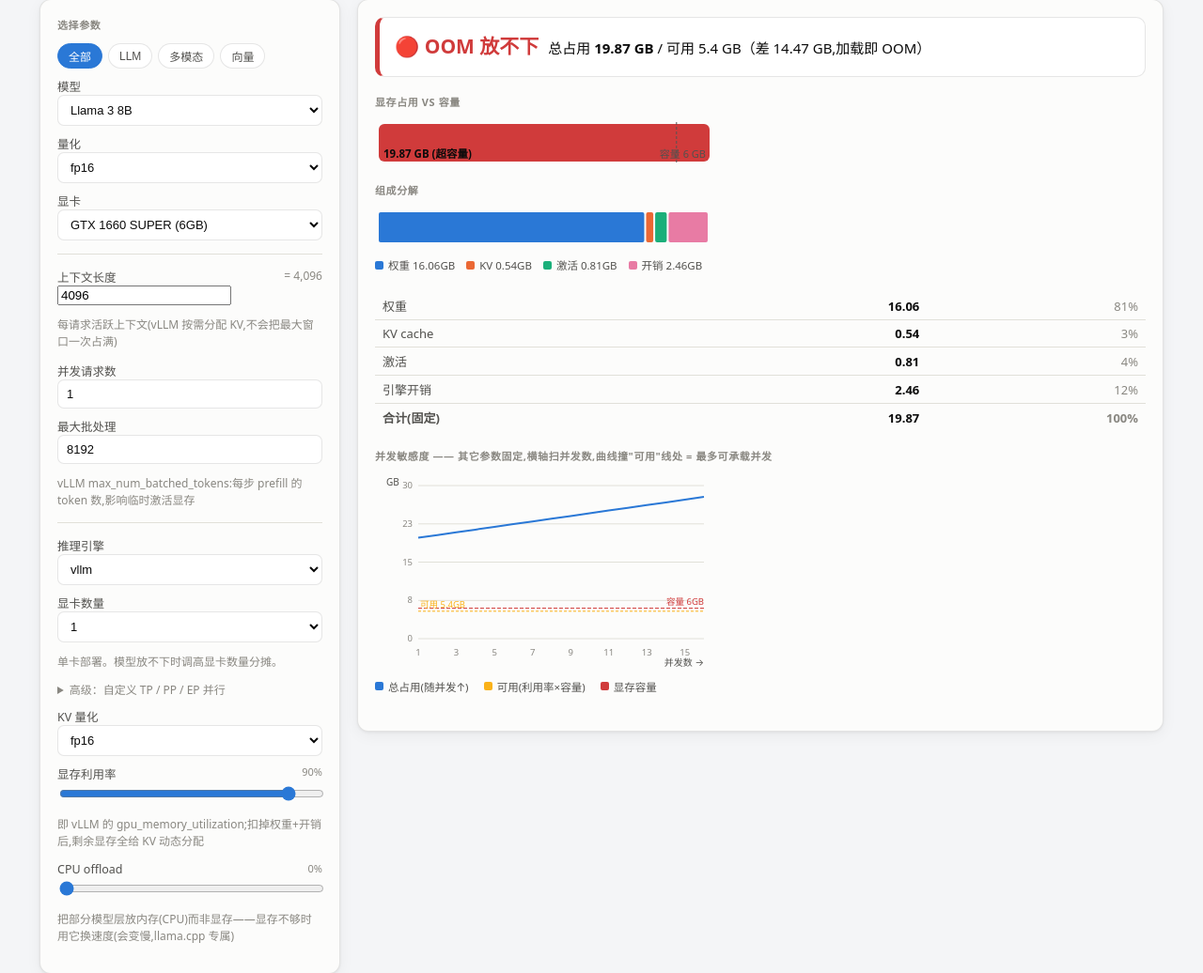
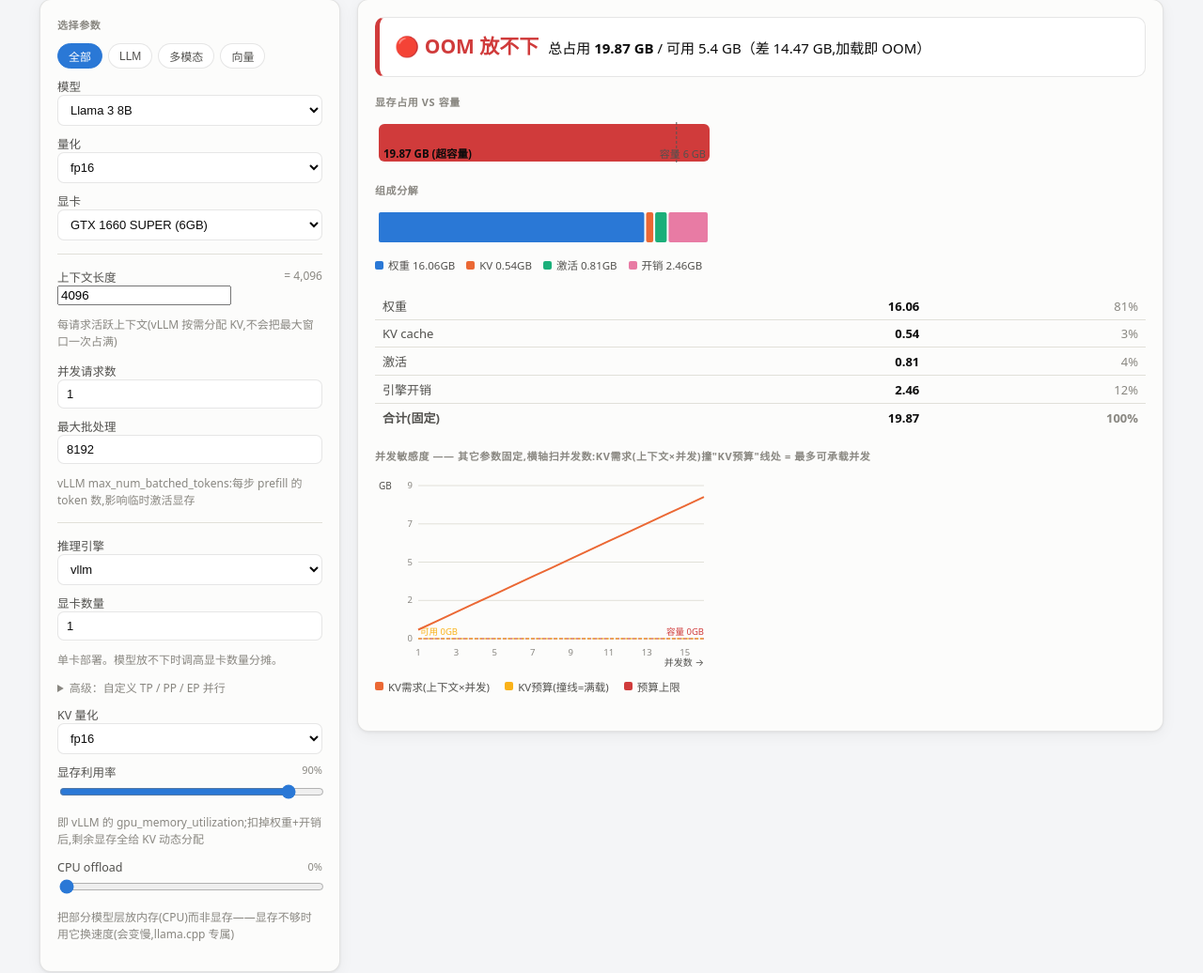
Before and after one commit to Monster-muyu/cc-project, a FastAPI app: page / in a window 1280 px wide. Shown: the part 83-1119 px from the top of the page at 94% size. Run offline with FastAPI, Linux system fonts and the light colour scheme.

Commit message:
fix:显卡数量自由输入+敏感度图改KV需求vs预算语义+GB标签防重叠(?v=14)

```diff
--- a/vram_calc/web/app.py
+++ b/vram_calc/web/app.py
@@ -13,7 +13,7 @@ from pydantic import BaseModel
 
 from ..core.estimator import ModelSpec, GpuSpec, EstimateInput, estimate
 from ..core.engines import ENGINES
-from ..core.quant import QUANT_BYTES
+from ..core.quant import QUANT_BYTES, bytes_per_kv
 from ..repos import (list_models, list_gpus, get_model, get_gpu,
                      save_model, save_gpu, fetch_model_preview, fetch_and_save_many,
                      fetch_modelscope, infer_quant_from_id)
@@ -112,17 +112,21 @@ def api_sweep(req: CalcReq,
     except ValueError as e:
         return JSONResponse({"error": str(e)}, status_code=400)
     n = base.num_gpus
+    m = get_model(req.model_id)
+    # bytes per KV token (full model) -- sweep plots KV DEMAND vs KV BUDGET,
+    # not resident VRAM (resident is context-independent in the pool model)
+    kvb = bytes_per_kv(req.kv_quant)
+    bpt = 2 * m.layers * m.kv_heads * m.head_dim * kvb if m else 0
     points = []
     for x in range(max(x0, 1), x1 + 1):
-        try:
-            r = _estimate(req.model_copy(update={sweep_var: x}))
-            points.append({"x": x, "total_gb": round(r.breakdown.total * n, 2)})
-        except Exception:
-            break
-    usable = round(base.usable_gb * n, 2)
-    max_x = max((p["x"] for p in points if p["total_gb"] <= usable), default=None)
-    return {"points": points, "capacity_gb": round(base.capacity_gb * n, 2),
-            "usable_gb": usable, "max_x": max_x}
+        ctx = x if sweep_var == "context_len" else req.context_len
+        conc = x if sweep_var == "concurrency" else req.concurrency
+        kv_demand = bpt * ctx * conc / 1e9
+        points.append({"x": x, "total_gb": round(kv_demand, 2)})
+    budget = base.kv_budget_gb
+    max_x = max((p["x"] for p in points if p["total_gb"] <= budget), default=None)
+    return {"points": points, "capacity_gb": round(budget, 2),
+            "usable_gb": round(budget * 0.98, 2), "max_x": max_x, "kv_budget_gb": budget}
 
 
 @app.get("/api/models/preview")
--- a/vram_calc/web/static/app.js
+++ b/vram_calc/web/static/app.js
@@ -48,7 +48,6 @@ async function init() {
   await loadDropdowns();
   for (const id of ["tp", "pp"]) PARALLEL.forEach((n) => $(id).add(new Option(n, n)));
   EP_VALS.forEach((n) => $("ep").add(new Option(n, n)));
-  PARALLEL.forEach((n) => $("gpu_count").add(new Option(n, n)));
   bindEvents();
   onContextInput();
   onModelChange();
@@ -134,7 +133,7 @@ async function recalc() {
   if (r.error) { $("verdict").textContent = r.error; return; }
   renderResult(r);
   const s = await fetch("/api/sweep?sweep_var=concurrency&x0=1&x1=16", opt).then((r) => r.json());
-  if (!s.error) $("chart-sweep").innerHTML = sweepChart(s);
+  if (!s.error) $("chart-sweep").innerHTML = sweepChart(s, "并发数");
 }
 
 function renderResult(r) {
@@ -229,7 +228,7 @@ function breakdownTable(bd, total) {
   return `<table><tbody>${rows}<tr class="tot"><td>合计(固定)</td><td>${total}</td><td>100%</td></tr></tbody></table>`;
 }
 
-function sweepChart(s) {
+function sweepChart(s, sweepLabel = "并发数") {
   const pts = s.points;
   if (!pts.length) return "<p class='hint'>无数据</p>";
   const W = 360, H = 205, pl = 46, pb = 30, pr = 10, pt = 12;
@@ -268,15 +267,15 @@ function sweepChart(s) {
     <text x="${W - pr}" y="${capY - 4}" font-size="9.5" fill="${C.crit}" text-anchor="end">容量 ${s.capacity_gb}GB</text>
     <line x1="${pl}" y1="${useY}" x2="${W - pr}" y2="${useY}" stroke="${C.warn}" stroke-dasharray="3,2"/>
     <text x="${pl + 2}" y="${useY - 4}" font-size="9.5" fill="${C.warn}" text-anchor="start">可用 ${s.usable_gb}GB</text>
-    <path d="${line}" fill="none" stroke="${C.line}" stroke-width="2"/>
+    <path d="${line}" fill="none" stroke="${C.kv}" stroke-width="2"/>
     ${mark}
-    <text x="${pl - 34}" y="${pt}" font-size="10" fill="#52514e">GB</text>
-    <text x="${W - pr}" y="${H - 1}" font-size="10" fill="#52514e" text-anchor="end">并发数 →</text>
+    <text x="4" y="${pt + 4}" font-size="10" fill="#52514e">GB</text>
+    <text x="${W - pr}" y="${H - 1}" font-size="10" fill="#52514e" text-anchor="end">${sweepLabel} →</text>
   </svg>
   <div class="legend">
-    <span class="leg" style="--c:${C.line}">总占用(随并发↑)</span>
-    <span class="leg" style="--c:${C.warn}">可用(利用率×容量)</span>
-    <span class="leg" style="--c:${C.crit}">显存容量</span>
+    <span class="leg" style="--c:${C.kv}">KV需求(上下文×并发)</span>
+    <span class="leg" style="--c:${C.warn}">KV预算(撞线=满载)</span>
+    <span class="leg" style="--c:${C.crit}">预算上限</span>
   </div>`;
 }
 
--- a/vram_calc/web/templates/index.html
+++ b/vram_calc/web/templates/index.html
@@ -4,7 +4,7 @@
   <meta charset="utf-8"/>
   <meta name="viewport" content="width=device-width, initial-scale=1"/>
   <title>VRAM 显存计算工具</title>
-  <link rel="stylesheet" href="/static/style.css?v=12"/>
+  <link rel="stylesheet" href="/static/style.css?v=13"/>
 </head>
 <body>
 <header>
@@ -44,7 +44,7 @@
     <label>推理引擎 <select id="engine">
       {% for e in engines %}<option value="{{ e }}">{{ e }}</option>{% endfor %}
     </select></label>
-    <label>显卡数量 <select id="gpu_count"></select></label>
+    <label>显卡数量 <input id="gpu_count" type="number" value="1" min="1" max="128"/>
     <p class="hint" id="parallel-hint">单卡部署。</p>
     <details>
       <summary class="hint">高级：自定义 TP / PP / EP 并行</summary>
@@ -75,7 +75,7 @@
     <h3>组成分解</h3>
     <div id="chart-breakdown"></div>
     <div id="breakdown-table"></div>
-    <h3>并发敏感度 —— 其它参数固定,横轴扫并发数,曲线撞"可用"线处 = 最多可承载并发</h3>
+    <h3>并发敏感度 —— 其它参数固定,横轴扫并发数:KV需求(上下文×并发)撞"KV预算"线处 = 最多可承载并发</h3>
     <div id="chart-sweep"></div>
   </section>
 </main>
@@ -156,6 +156,6 @@
   </div>
 </div>
 
-<script src="/static/app.js?v=12"></script>
+<script src="/static/app.js?v=14"></script>
 </body>
 </html>
```
